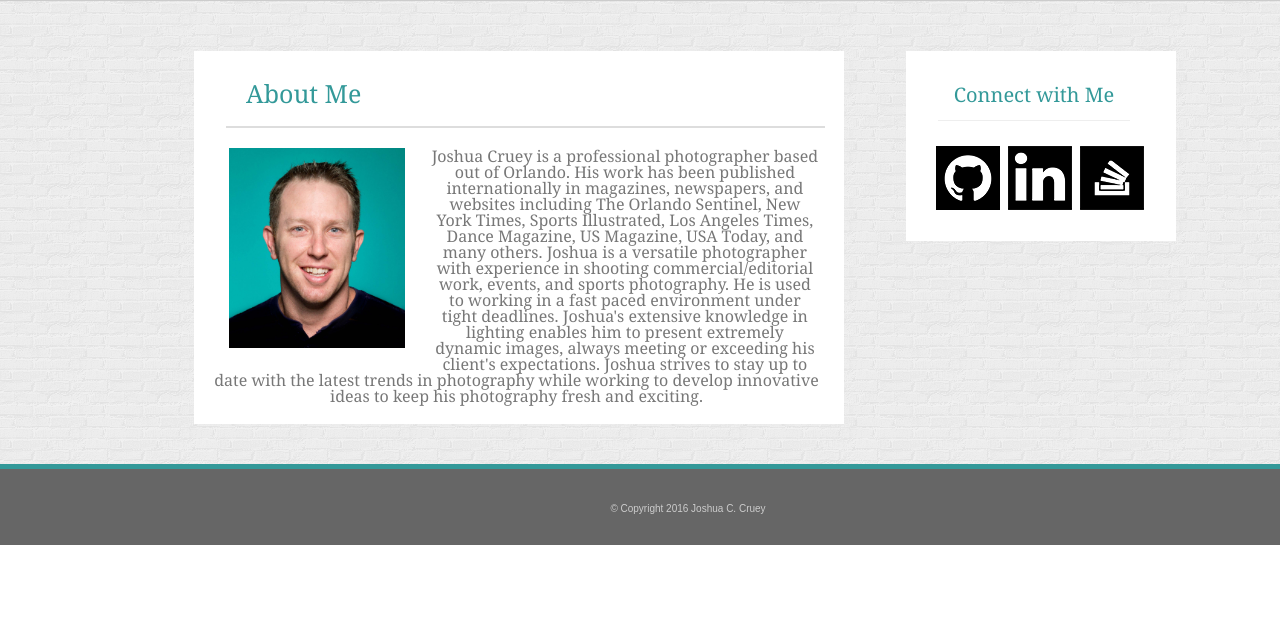
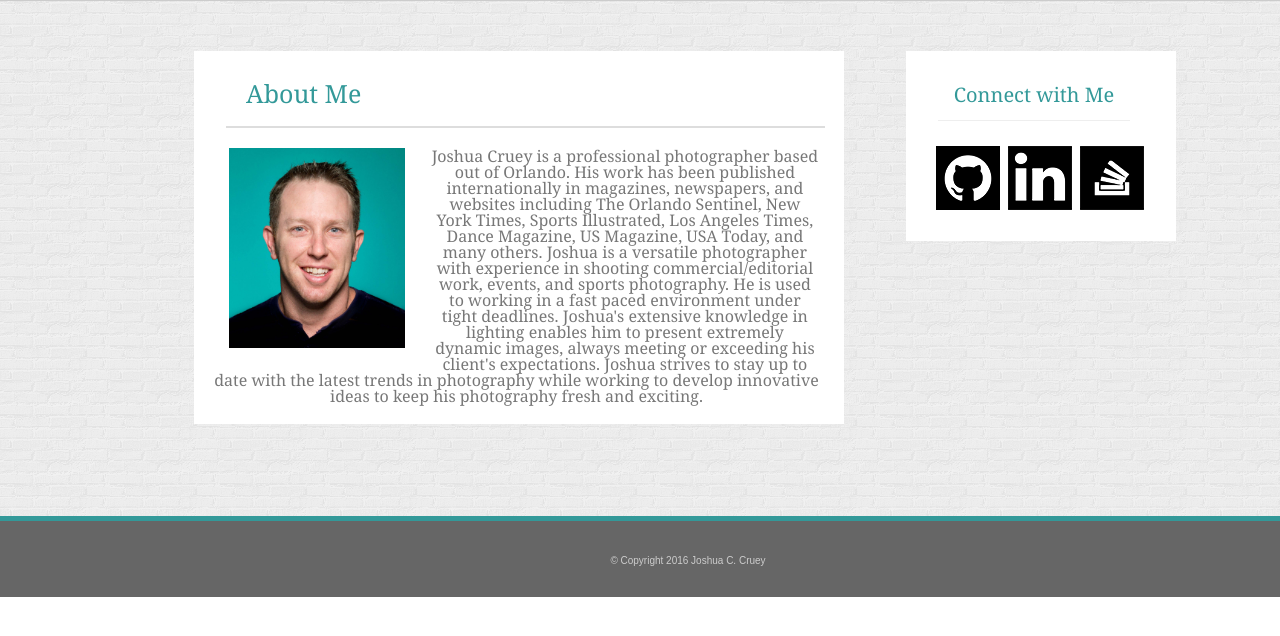
Before and after one commit to jcruey/Basic-Portfolio, a PHP site: page /index.html in a window 1280 px wide; the page is wider, and only the part inside the window is pictured. Shown: the part 72-708 px from the top of that part. Run offline with PHP 8.4, Linux system fonts and the light colour scheme.

Commit message:
fixed whitespace on index.html

```diff
--- a/assets/css/style.css
+++ b/assets/css/style.css
@@ -77,6 +77,15 @@ nav ul li a:hover {
 	overflow: auto;
 	background-image: url("../images/brickwall.png");
 	width:1376px;
+	border-top: 2px solid #ccc;
+	padding: 40px;
+}
+#content-index {
+	clear:both;
+	overflow: auto;
+	background-image: url("../images/brickwall.png");
+	width:1376px;
+	height: 517px;
 	border-top: 2px solid #ccc;
 	padding: 40px;
 }
@@ -198,6 +207,16 @@ section p {
     position: relative;
     left: 18px;
     top: 10px;
+}
+.imageInGallery{
+	width:600px;
+	height:450px;
+	background-color:#000;
+
+	/* Never change these 3 value */
+	left:0px;
+	top:0px;
+	position:absolute;
 }
 .portboxes {
   display: inline-block;
--- a/index.html
+++ b/index.html
@@ -16,7 +16,7 @@
 				</ul>
 			</nav>
 	</header>
-<div id="content">
+<div id="content-index">
 	<section>
 		<h2><strong>About Me</strong></h2>
 			<aside>
```
